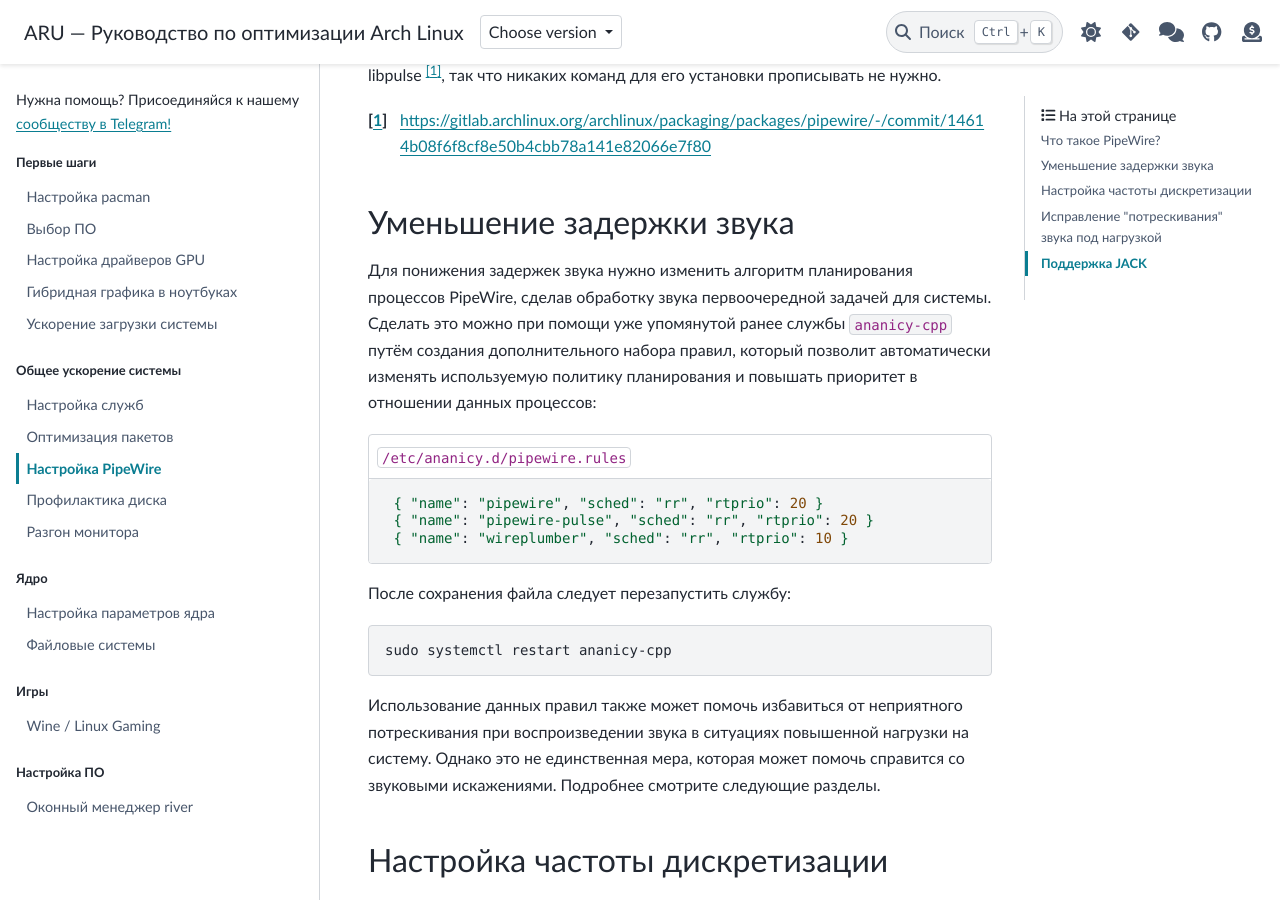
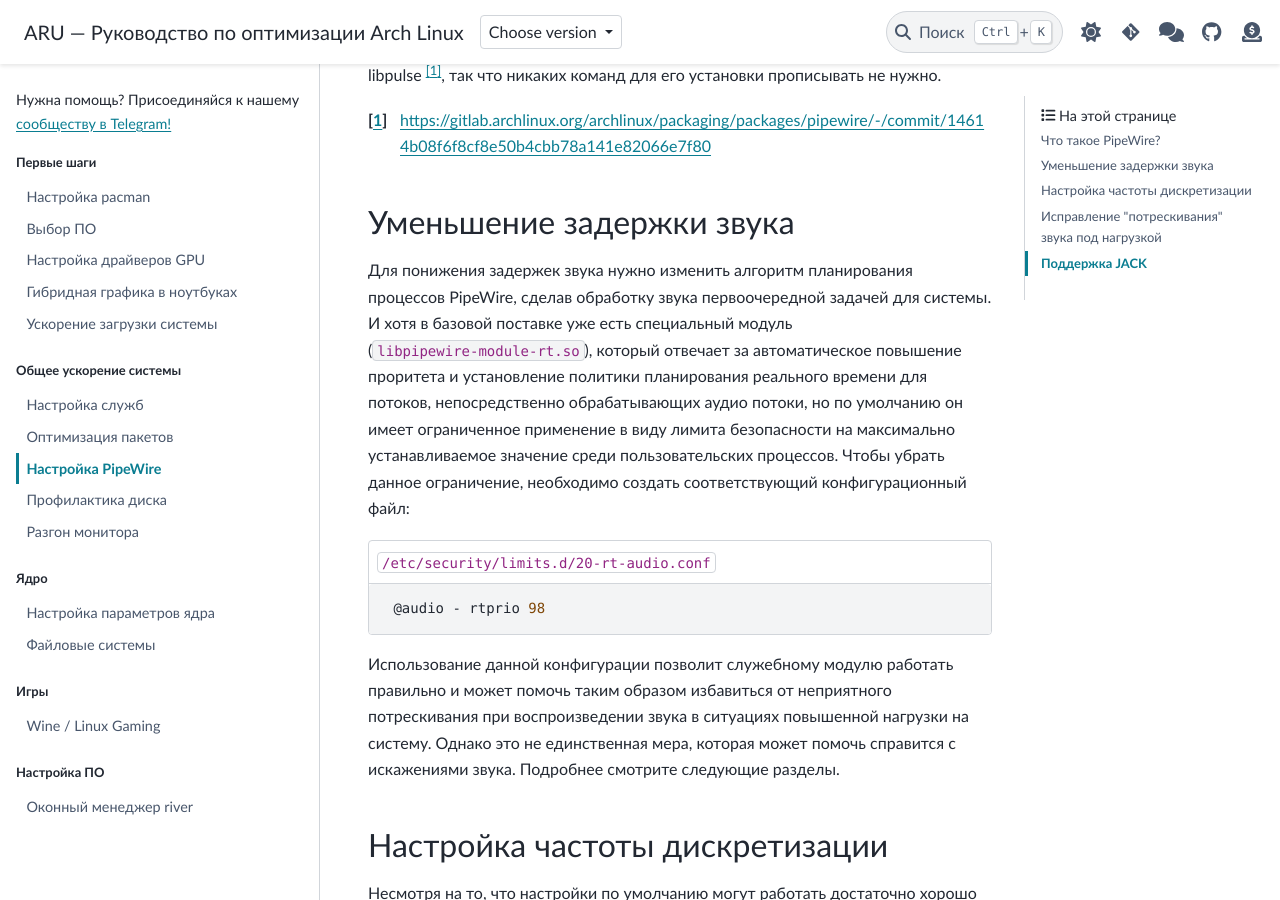
Before and after one commit to ventureoo/ARU, a Sphinx documentation site: the page built from docs/source/sound.rst, in a window 1280 px wide and 900 px high, scrolled down 376 px. Built offline with Sphinx 7.4.7 and the PyData theme 0.15.4, drawn with Linux system fonts in a browser that asks for light colours.

Commit message:
sound: Fix way of setting realtime priority for PipeWire
Signed-off-by: Vasiliy Stelmachenok <ventureo@cachyos.org>

```diff
--- a/docs/source/sound.rst
+++ b/docs/source/sound.rst
@@ -40,27 +40,26 @@
 
 Для понижения задержек звука нужно изменить алгоритм планирования
 процессов PipeWire, сделав обработку звука первоочередной задачей для
-системы. Сделать это можно при помощи уже упомянутой ранее службы
-``ananicy-cpp`` путём создания дополнительного набора правил, который
-позволит автоматически изменять используемую политику планирования и
-повышать приоритет в отношении данных процессов:
+системы. И хотя в базовой поставке уже есть специальный модуль
+(``libpipewire-module-rt.so``), который отвечает за автоматическое
+повышение проритета и установление политики планирования реального
+времени для потоков, непосредственно обрабатывающих аудио потоки, но
+по умолчанию он имеет ограниченное применение в виду лимита
+безопасности на максимально устанавливаемое значение среди
+пользовательских процессов. Чтобы убрать данное ограничение,
+необходимо создать соответствующий конфигурационный файл:
 
 .. code-block:: shell
-  :caption: ``/etc/ananicy.d/pipewire.rules``
+  :caption: ``/etc/security/limits.d/20-rt-audio.conf``
 
-   { "name": "pipewire", "sched": "rr", "rtprio": 20 }
-   { "name": "pipewire-pulse", "sched": "rr", "rtprio": 20 }
-   { "name": "wireplumber", "sched": "rr", "rtprio": 10 }
+   @audio - rtprio 98
 
-После сохранения файла следует перезапустить службу::
-
-  sudo systemctl restart ananicy-cpp
-
-Использование данных правил также может помочь избавиться от
-неприятного потрескивания при воспроизведении звука в ситуациях
-повышенной нагрузки на систему. Однако это не единственная мера,
-которая может помочь справится со звуковыми искажениями. Подробнее
-смотрите следующие разделы.
+Использование данной конфигурации позволит служебному модулю работать
+правильно и может помочь таким образом избавиться от неприятного
+потрескивания при воспроизведении звука в ситуациях повышенной
+нагрузки на систему. Однако это не единственная мера, которая может
+помочь справится с искажениями звука. Подробнее смотрите следующие
+разделы.
 
 .. index:: pipewire, lowlatency, audio, sound
 .. _pipewire_setup:
```
